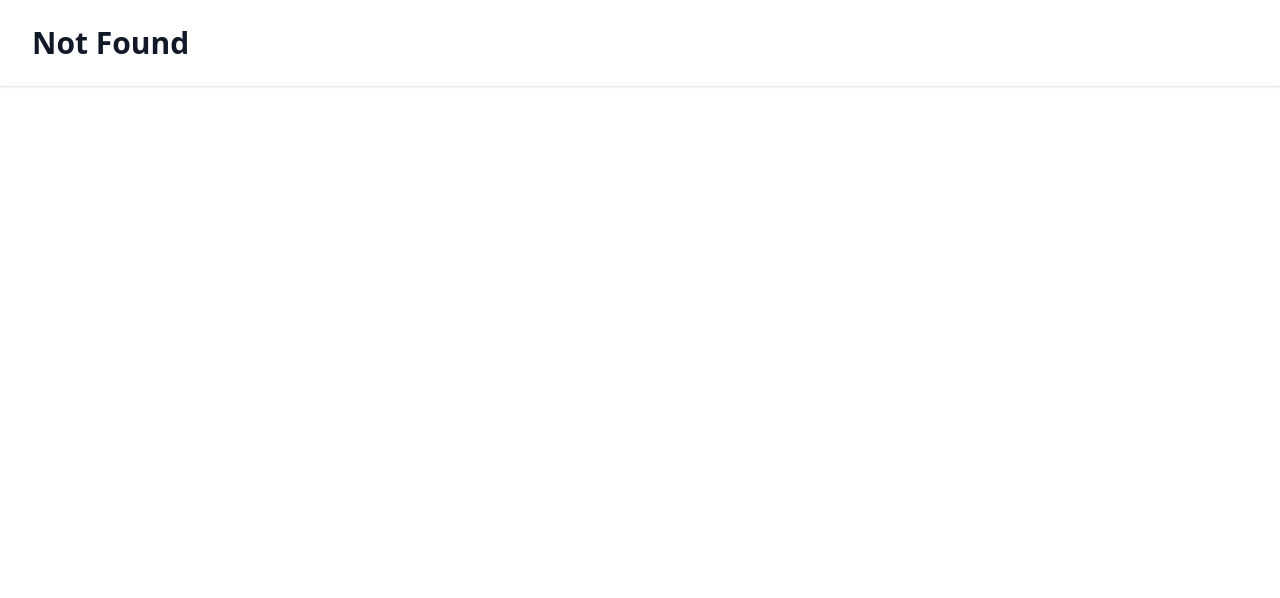
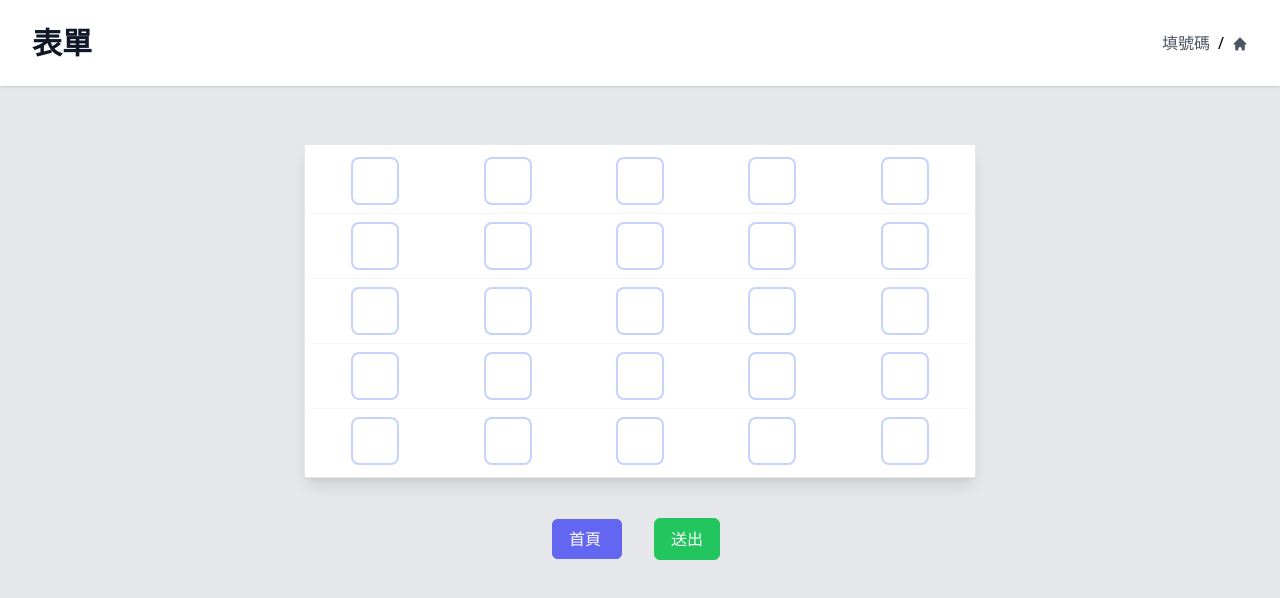
Before and after one commit to xeonicca/bingo-auto, a Vue app: page /form in a window 1280 px wide. Before the commit this address had no page. Shown: the top 598 px of the page. Built offline with nearby package versions, Linux system fonts and the light colour scheme.

Commit message:
[modify] added form page

```diff
--- a/index.html
+++ b/index.html
@@ -4,15 +4,6 @@
     <meta charset="UTF-8" />
     <meta name="viewport" content="width=device-width, initial-scale=1.0" />
     <title>Bingo Checker</title>
-    <link
-      rel="preload"
-      href="/font/Inter-roman.var.woff2"
-      as="font"
-      type="font/woff2"
-      crossorigin="anonymous"
-    />
-    <!-- <link rel="preload" href="/font/Inter-italic.var.woff2" as="font" type="font/woff2" crossorigin="anonymous"> -->
-    <link rel="stylesheet" href="/font/inter.css" />
   </head>
   <body>
     <div id="app"></div>
--- a/src/App.vue
+++ b/src/App.vue
@@ -3,7 +3,6 @@ import { HomeIcon } from '@heroicons/vue/solid'
 </script>
 
 <template>
-  <div>
   <header class="fixed w-screen bg-white shadow" v-if="$route.meta.title">
     <div
       class="px-4 py-6 mx-auto max-w-7xl sm:px-6 lg:px-8 flex items-center justify-between"
@@ -22,16 +21,15 @@ import { HomeIcon } from '@heroicons/vue/solid'
     </div>
   </header>
   <main>
-      <router-view v-slot="{ Component }">
-        <suspense>
+    <router-view v-slot="{ Component, route }">
+      <Suspense timeout="0">
         <template #default>
-            <component :is="Component" />
+          <component :is="Component" :key="route.path" />
         </template>
         <template #fallback>
           <div>Loading...</div>
         </template>
-        </suspense>
+      </Suspense>
     </router-view>
   </main>
-  </div>
 </template>
--- a/src/routes.js
+++ b/src/routes.js
@@ -1,10 +1,14 @@
 import Home from './views/Home.vue'
 import Bingo from './views/Bingo.vue'
 import About from './views/About.vue'
+import Form from './views/Form.vue'
 import NotFound from './views/NotFound.vue'
 
-/** @type {import('vue-router').RouterOptions['routes']} */
-export const routes = [
+import { createRouter, createWebHistory } from 'vue-router'
+
+const router = createRouter({
+  history: createWebHistory(),
+  routes: [
     { path: '/', component: Home, meta: { title: '對獎囉' } },
     { path: '/bingo/:hash', component: Bingo, meta: { title: 'Bingo卡' } },
     {
@@ -16,5 +20,21 @@ export const routes = [
       // which is lazy-loaded when the route is visited.
       // component: () => import('./views/About.vue')
     },
+    {
+      path: '/form',
+      meta: { title: '表單' },
+      component: Form,
+      // example of route level code-splitting
+      // this generates a separate chunk (About.[hash].js) for this route
+      // which is lazy-loaded when the route is visited.
+      // component: () => import('./views/About.vue')
+    },
     { path: '/:path(.*)', component: NotFound },
-]
+  ],
+
+  scrollBehavior(to, from, savedPosition) {
+    return { left: 0, top: 0 }
+  },
+})
+
+export default router
--- a/src/views/About.vue
+++ b/src/views/About.vue
@@ -10,19 +10,24 @@ import ButtonRepo from '@/components/ButtonRepo.vue'
 
       <div class="mt-8 lg:mt-0">
         <p>新增bingo號碼</p>
-        <div class="mt-4 inline-flex rounded-md shadow">
+        <div class="mt-4 inline-flex rounded-md">
           <a
             href="https://airtable.com/shrCR06FWla1V3CNm"
             target="_blank"
-            class="inline-flex items-center justify-center px-5 py-3 text-base font-medium leading-6 text-white transition duration-150 ease-in-out bg-amber-600 border border-transparent rounded-md focus:outline-none"
-            >新增bingo號碼</a
+            class="inline-flex items-center justify-center px-5 py-3 text-base font-medium leading-6 text-white transition duration-150 ease-in-out bg-amber-400 border border-transparent rounded-md focus:outline-none"
+            > 表單新增bingo號碼</a
+          >
+
+          <router-link to="/form"
+            class="ml-4 inline-flex items-center justify-center px-5 py-3 text-base font-medium leading-6 text-white transition duration-150 ease-in-out bg-yellow-600 border border-transparent rounded-md focus:outline-none"
+            >或是直接key號碼</router-link
           >
         </div>
       </div>
 
       <div class="mt-8 lg:mt-0">
         <p>新增開獎號碼</p>
-        <div class="mt-4 inline-flex rounded-md shadow">
+        <div class="mt-4 inline-flex rounded-md">
           <a
             href="https://airtable.com/shr0YrI1QnDt2EBeh"
             target="_blank"
@@ -34,7 +39,7 @@ import ButtonRepo from '@/components/ButtonRepo.vue'
 
       <div class="mt-8 lg:mt-0">
         <p>新增特別區開獎號碼</p>
-        <div class="mt-4 inline-flex rounded-md shadow">
+        <div class="mt-4 inline-flex rounded-md">
           <a
             href="https://airtable.com/shrhaWKeGpZ4s09m2"
             target="_blank"
--- a/src/views/Bingo.vue
+++ b/src/views/Bingo.vue
@@ -8,7 +8,7 @@ const hash = $route.params.hash
 
 const { data } = await airtable.get(`pool/${hash}`)
 const { data: bingos } = await airtable.get(
-  `bingo?maxRecords=300&view=Grid%20view`
+  `bingo?maxRecords=100&view=Grid%20view`
 )
 
 const hits = bingos.records.map((v) => v.fields.bingo)
@@ -23,7 +23,7 @@ const isWonCount = bingoChecker(numbers, hits, 2)
 <template>
   <div class="bg-gray-200 h-screen pt-20">
     <div
-      class="max-w-screen-xl px-2 py-12 mx-auto sm:px-6 lg:py-16 lg:px-8 lg:flex lg:items-center lg:justify-between"
+      class="max-w-screen-xl px-2 py-12 mx-auto sm:px-6 lg:py-16 lg:px-8"
     >
       <!-- Table -->
       <div
--- /dev/null
+++ b/src/views/Form.vue
@@ -0,0 +1,71 @@
+<script>
+import { airtable } from '@/api/airtable'
+
+export default {
+  data: () => ({
+    inputArray: Array(25),
+  }),
+
+  methods: {
+    async submit() {
+      let numbers = this.inputArray.join(',')
+      let response =  await airtable.post(`pool`, {
+        fields: {numbers}
+      })
+
+      alert(`剛剛送出那張的編號是${response.data.fields.id}`)
+    }
+  }
+}
+</script>
+
+<template>
+  <div class="bg-gray-200 h-screen pt-20">
+    <div class="max-w-screen-xl px-2 py-12 mx-auto sm:px-6 lg:py-16 lg:px-8">
+      <!-- Table -->
+      <div
+        class="w-full max-w-2xl mx-auto bg-white shadow-lg rounded-sm border border-gray-200"
+      >
+        <div class="p-1">
+          <div class="overflow-x-auto">
+            <table class="table-auto w-full">
+              <tbody class="text-xl divide-y divide-gray-100">
+                <tr v-for="(row, i) in 5">
+                  <td
+                    v-for="(num, j) in 5"
+                    class="p-2 text-center"
+                    :key="i * 5 + j"
+                  >
+                    <input
+                      class="w-12 p-2 text-xl text-center rounded-lg border-2 border-indigo-200"
+                      type="number"
+                      :tabindex="i * 5 + j + 1"
+                      v-model="inputArray[i * 5 + j]"
+                    />
+                  </td>
+                </tr>
+              </tbody>
+            </table>
+          </div>
+        </div>
+      </div>
+
+      <div class="text-center pt-8 px-2">
+        <router-link
+          to="/"
+          class="w-full border border-indigo-500 bg-indigo-500 text-white rounded-md px-4 py-2 transition duration-500 ease select-none hover:bg-indigo-600 focus:outline-none focus:shadow-outline"
+        >
+          首頁
+        </router-link>
+        <button
+          @click="submit"
+          type="button"
+          class="ml-8 border border-green-500 bg-green-500 text-white rounded-md px-4 py-2 m-2 transition duration-500 ease select-none focus:outline-none focus:shadow-outline"
+        >
+          送出
+        </button>
+
+      </div>
+    </div>
+  </div>
+</template>
--- a/src/views/Home.vue
+++ b/src/views/Home.vue
@@ -9,7 +9,7 @@ const pools = ref([])
 const records = ref([])
 
 const updateRecords = async () => {
-  const { data } = await airtable.get('pool?maxRecords=500&view=Grid%20view')
+  const { data } = await airtable.get('pool?maxRecords=200&view=Grid%20view')
   records.value = data.records.map((v) => {
     let numbers = v.fields.numbers?.split(',')
     return {
@@ -32,7 +32,7 @@ const hits = ref([])
 // 手動更新
 const updateBingo = async () => {
   const { data: bingos } = await airtable.get(
-    `bingo?maxRecords=300&view=Grid%20view`
+    `bingo?maxRecords=100&view=Grid%20view`
   )
 
   hits.value = bingos.records.map((v) => v.fields.bingo)
@@ -41,7 +41,6 @@ const updateBingo = async () => {
 }
 
 await updateBingo()
-await updateRecords()
 
 const checkAllPool = (matches) => {
   pools.value = records.value.filter((v) => {
@@ -53,10 +52,11 @@ const checkAllPool = (matches) => {
 <template>
   <div class="bg-gray-200 h-screen pt-20">
     <div
-      class="max-w-screen-xl px-2 py-12 mx-auto sm:px-6 lg:py-16 lg:px-8 lg:flex lg:items-center lg:justify-between"
+      class="max-w-screen-xl px-2 py-12 mx-auto sm:px-6 lg:py-16 lg:px-8 lg:flex lg:items-center lg:justify-center"
     >
+      <div class="lg:flex-1 lg:px-10">
         <h3 class="text-lg px-4 flex items-center">
-        <span>目前號碼</span>
+          <span>目前開獎號碼</span>
           <button
             @click="updateBingo"
             type="button"
@@ -66,10 +66,14 @@ const checkAllPool = (matches) => {
           </button>
         </h3>
         <p class="px-4 mt-1">
-        <strong v-for="num in hits" class="px-1">{{ num }}</strong>
+          <strong
+            v-for="num in hits"
+            class="inline-block px-1 py-2 lg:p-3 lg:text-3xl"
+            >{{ num }}</strong
+          >
         </p>
-
-      <div class="flex flex-col justify-center">
+      </div>
+      <div class="flex flex-col justify-center lg:flex-1">
         <div class="px-2 py-4 my-3 mx-auto rounded-md flex items-center">
           <div class="w-full text-center mx-auto">
             <button
@@ -112,7 +116,7 @@ const checkAllPool = (matches) => {
           <header
             class="px-5 py-4 border-b border-gray-100 flex justify-between"
           >
-            <h2 class="font-semibold text-gray-800">Bingo Pool</h2>
+            <h2 class="font-bold text-gray-800">Bingo Pool</h2>
             <div>
               <strong>{{ pools.length }}張</strong>
             </div>
@@ -165,7 +169,7 @@ const checkAllPool = (matches) => {
                       <p class="">
                         <strong
                           v-for="num in row.matrix[0]"
-                          class="font-bold inline-block text-center w-8"
+                          class="font-bold inline-block text-left lg:text-center lg:text-xl w-8"
                           >{{ num }}</strong
                         >
                       </p>
@@ -174,11 +178,9 @@ const checkAllPool = (matches) => {
                       <div class="text-left">{{ row.matches }} / 3</div>
                     </td>
                     <td class="p-2 whitespace-nowrap text-right">
-                      <div class="flex justify-center">
-                        <router-link :to="`/bingo/${row.hash}`"
-                          ><ArrowRightIcon class="w-4 h-4 text-indigo-500"
+                      <router-link class="block text-center py-2" :to="`/bingo/${row.hash}`"
+                        ><ArrowRightIcon class="inline-block w-4 h-4 text-indigo-500"
                       /></router-link>
-                      </div>
                     </td>
                   </tr>
                 </tbody>
```
Also changed, not shown: src/main.js (+1 -6 lines). Lines whose indentation alone changed are shown as unchanged.
